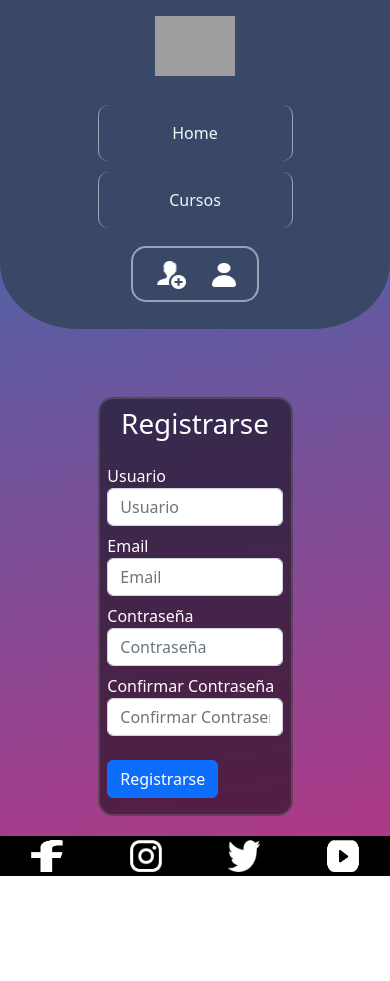
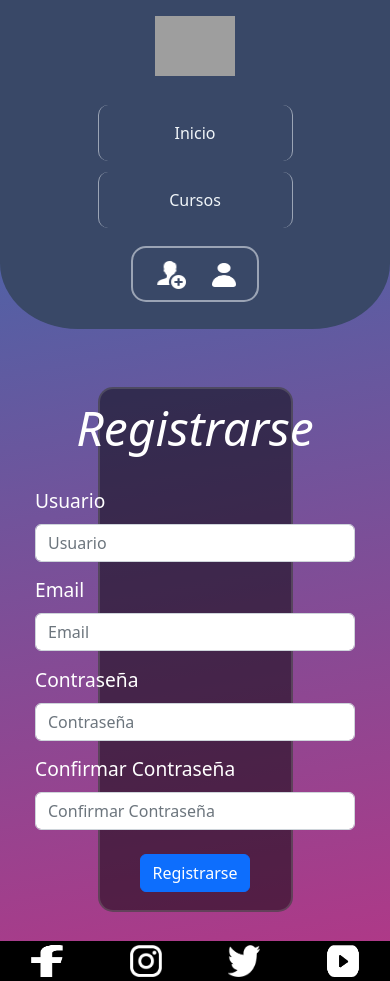
Before and after one commit to Pamela198713/BootcampAr, an Angular app in the folder frontend/: page /register in a window 390 px wide. Before the commit the page ends 876 px from the top, so only its background shows below. Built offline with nearby package versions, Linux system fonts and the light colour scheme; grey boxes are pictures that could not be loaded.

Commit message:
Algunas mejores en el registro y el login

```diff
--- a/frontend/src/app/pages/login/login.component.css
+++ b/frontend/src/app/pages/login/login.component.css
@@ -1,6 +1,5 @@
 .container-login {
     /* padding: 2% 2%;  */
-    border: 2px solid rgb(128, 128, 128);
     border-radius: 15px;
     /* width: 15%; */
     /* display: flex;
@@ -9,7 +8,8 @@
 }
 
 .container-card-login {
-    margin-top: 20px;
+    margin: 10% 0%;
+    padding: 5%;
     border-radius: 15px;
     /*margin: 10% auto;
     width: 25%;
@@ -33,6 +33,11 @@
     font-size: 3rem;
     text-align: center;
     /* margin-bottom: 10%; */
+}
+
+.title-inp{
+    font-size: 1.2rem;
+    margin: 1% 0%;
 }
 
 
@@ -72,6 +77,11 @@
 .a-login:hover {
     text-shadow: 2px 2px 2px black;
     color: rgba(235, 236, 239, 0.807);
+}
+
+.text-bnt{
+    color: black;
+    text-decoration: none;
 }
 
 
--- a/frontend/src/app/pages/registro/registro.component.css
+++ b/frontend/src/app/pages/registro/registro.component.css
@@ -2,24 +2,41 @@
     padding: 0;
     margin: 0;
     box-sizing: border-box;
+} */
+
+.body-registrarse{
+    margin: 5% 0%;
+    display: flex;
+    justify-content: center;
 }
 
-.body-registrarse{
-    display: flex;
-    justify-content: center;
-} */
-
 .container-registro {
+    flex-direction: column;
+    align-items: center;
     background-color: rgba(0, 0, 0, 0.498);
     border-radius: 15px;
     border: 2px solid rgba(128, 128, 128, 0.349);
-    padding: 4%;
-    margin-top: 20px;
+    padding: 5%;
+    width: 100%;
+    display: flex;
+}
+
+.cont-inp{
+    margin-top: 2%;
+    width: 20rem;
 }
 
 .title-registro {
     text-align: center;
+    font-size: 3rem;
+    font-style: italic;
 }
+
+.title-inp{
+    font-size: 1.2rem;
+    margin: 1% 0%;
+}
+
 
 
 /* .form {
--- a/frontend/src/app/pages/registro/registro.component.html
+++ b/frontend/src/app/pages/registro/registro.component.html
@@ -3,13 +3,13 @@
         <div class="row">
             <div class="col">
                 <form [formGroup]="registroForm" (ngSubmit)="onSubmit(registroForm)" class="form" action="">
-                    <div class="body-Registrarse">
+                    <div class="body-registrarse">
                         <section class="container-registro">
                             <h1 class="title-registro text-white mb-4">Registrarse</h1>
-                            <div class="mb-2 col-md-5">
-                                <label for="inputUsuario" class="text-white">Usuario</label>
-                                <input type="usuario" class="form-control" id="inputUsuario" placeholder="Usuario" formControlName="usuarioname">
-                                <div *ngIf="Usuarioname?.errors && Usuarioname?.touched">
+                            <div class="mb-2 col-md-5 cont-inp">
+                                <label for="inputUsuario" class="text-white mb-2 title-inp">Usuario</label>
+                                <input type="usuario" class="form-control inp" id="inputUsuario" placeholder="Usuario" formControlName="usuarioname">
+                                <div *ngIf="Usuarioname?.errors && Usuarioname?.touched" class="mt-3">
                                     <p *ngIf="Usuarioname?.hasError('required')" class="text-danger">
                                         El nombre de usuario es requerido.
                                     </p>
@@ -17,15 +17,15 @@
                                         El usuario debe ser válido.
                                     </p>
                                 </div>
-                                <div *ngIf="Usuarioname?.valid">
-                                    <p class="text-success">Usuario válido</p>
+                                <div *ngIf="Usuarioname?.valid" class="mt-3">
+                                    <p class="text-success">Nombre de usuario válido</p>
                                 </div>
                             </div>
 
-                            <div class="mb-2 col-md-7">
-                                <label for="inputEmail" class="text-white">Email</label>
-                                <input type="email" class="form-control" id="inputEmail" placeholder="Email" formControlName="email">
-                                <div *ngIf="Email?.errors && Email?.touched">
+                            <div class="mb-2 col-md-7 cont-inp">
+                                <label for="inputEmail" class="text-white mb-2 title-inp">Email</label>
+                                <input type="email" class="form-control inp" id="inputEmail" placeholder="Email" formControlName="email">
+                                <div *ngIf="Email?.errors && Email?.touched" class="mt-3">
                                     <p *ngIf="Email?.hasError('required')" class="text-danger">
                                         El email es requerido.
                                     </p>
@@ -33,15 +33,15 @@
                                         El email debe ser válido.
                                     </p>
                                 </div>
-                                <div *ngIf="Email?.valid">
+                                <div *ngIf="Email?.valid" class="mt-3">
                                     <p class="text-success">Email válido</p>
                                 </div>
                             </div>
 
-                            <div class="mb-2 col-md-4">
-                                <label for="inputContraseña" class="text-white">Contraseña</label>
-                                <input type="password" class="form-control" id="inputContraseña" placeholder="Contraseña" formControlName="password">
-                                <div *ngIf="Password?.errors && Password?.touched">
+                            <div class="mb-2 col-md-4 cont-inp">
+                                <label for="inputContraseña" class="text-white mb-2 title-inp">Contraseña</label>
+                                <input type="password" class="form-control inp" id="inputContraseña" placeholder="Contraseña" formControlName="password">
+                                <div *ngIf="Password?.errors && Password?.touched" class="mt-3">
                                     <p *ngIf="Password?.hasError('required')" class="text-danger">
                                         El password es requerido.
                                     </p>
@@ -51,19 +51,21 @@
                                 </div>
                             </div>
 
-                            <div class="mb-2 col-md-4">
-                                <label for="inputContraseña" class="text-white">Confirmar Contraseña</label>
-                                <input type="password" class="form-control" id="inputContraseña" placeholder="Confirmar Contraseña" formControlName="confirmPassword">
-                                <div *ngIf="ConfirmPassword?.errors && ConfirmPassword?.touched">
+                            <div class="mb-2 col-md-4 cont-inp">
+                                <label for="inputContraseña" class="text-white mb-2 title-inp">Confirmar Contraseña</label>
+                                <input type="password" class="form-control inp" id="inputContraseña" placeholder="Confirmar Contraseña" formControlName="confirmPassword">
+                                <div *ngIf="ConfirmPassword?.errors && ConfirmPassword?.touched" class="mt-3">
                                     <p *ngIf="ConfirmPassword?.hasError('required')" class="text-danger">
                                         La confirmación de la contraseña es requerida.
                                     </p>
                                     <p *ngIf="ConfirmPassword?.errors" class="text-danger">
                                         La contraseña debe ser de 8 o más caracteres.
                                     </p>
+                                    <p *ngIf="ConfirmPassword?.value !== Password?.value" class="text-danger">
+                                        Los campos son diferentes
+                                    </p>
                                 </div>
                             </div>
-
                             <div class="mb-2">
                                 <button type="submit" class="btn btn-primary mt-3">Registrarse</button>
                             </div>
--- a/frontend/src/app/shared/header/header.component.css
+++ b/frontend/src/app/shared/header/header.component.css
@@ -18,7 +18,7 @@
 
 .container-nav{
     width: 50%;
-    justify-content: end;
+    justify-content: flex-end;
     align-items: center;
     display: flex;
     flex-wrap: wrap;
--- a/frontend/src/app/shared/header/header.component.html
+++ b/frontend/src/app/shared/header/header.component.html
@@ -8,7 +8,7 @@
 
     <nav class="container-nav">
 
-        <a class="nav-but" href="/">Home</a>
+        <a class="nav-but" href="/">Inicio</a>
 
         <a class="nav-but" href="/cursos">Cursos</a>
 
--- a/frontend/src/index.html
+++ b/frontend/src/index.html
@@ -3,10 +3,10 @@
 
 <head>
     <meta charset="utf-8">
-    <title>Frontend</title>
+    <title>BootcampaAr</title>
     <base href="/">
     <meta name="viewport" content="width=device-width, initial-scale=1">
-    <link rel="icon" type="image/x-icon" href="favicon.ico">
+    <link rel="icon" type="image/x-icon" href="assets/img/logo-bootcampar.ico">
     <link rel="stylesheet" href="https://cdn.jsdelivr.net/npm/bootstrap-icons@1.10.5/font/bootstrap-icons.css">
 </head>
 
```
Also changed, not shown: frontend/src/app/pages/login/login.component.html (+18 -14 lines).
